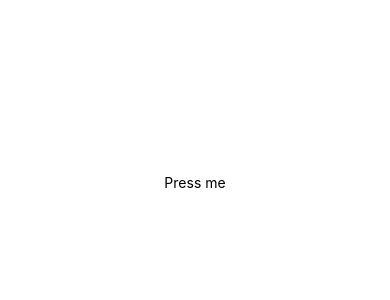
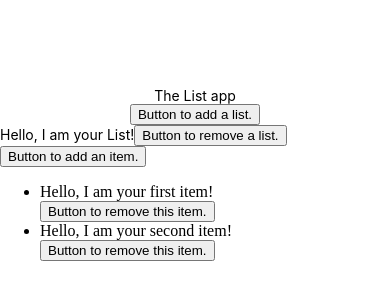
Before and after one commit to JamieBort/Kanban-Board, a React Native app: screen / in a window 390 px wide. Shown: the part 240-540 px from the top of the page. Built offline with nearby package versions, Linux system fonts and the light colour scheme.

Commit message:
Create an Item.js and a List.js component.

```diff
--- a/App.js
+++ b/App.js
@@ -1,45 +1,54 @@
 import React from 'react';
 import { StyleSheet, Text, View, TouchableOpacity } from 'react-native';
+import List from './src/js/components/List';
 
 export default function App() {
-	const [ status, setStatus ] = React.useState(false);
-
-	const toggle = () => {
-		console.log(status);
-		let update = status ? false : true;
-		setStatus(update);
-		console.log(status);
-	};
-
-	if (status) {
-		return (
-			<View style={styles.container}>
-				<TouchableOpacity onPress={toggle}>
-					<Text>Press me</Text>
-					{/* <List title={'My First List'} firstItem={'My first item'} /> */}
-				</TouchableOpacity>
-
-				<List title={'My First List'} firstItem={'My first item'} />
-			</View>
-		);
-	}
 	return (
 		<View style={styles.container}>
-			<TouchableOpacity onPress={toggle}>
-				<Text>Press me</Text>
-			</TouchableOpacity>
+			<Text>The List app</Text>
+			<button>Button to add a list.</button>
+			<List />
 		</View>
 	);
+
+	// const [ status, setStatus ] = React.useState(false);
+
+	// const toggle = () => {
+	// 	console.log(status);
+	// 	let update = status ? false : true;
+	// 	setStatus(update);
+	// 	console.log(status);
+	// };
+
+	// if (status) {
+	// 	return (
+	// 		<View style={styles.container}>
+	// 			<TouchableOpacity onPress={toggle}>
+	// 				<Text>Press me</Text>
+	// 				{/* <List title={'My First List'} firstItem={'My first item'} /> */}
+	// 			</TouchableOpacity>
+
+	// 			<List title={'My First List'} firstItem={'My first item'} />
+	// 		</View>
+	// 	);
+	// }
+	// return (
+	// 	<View style={styles.container}>
+	// 		<TouchableOpacity onPress={toggle}>
+	// 			<Text>Press me</Text>
+	// 		</TouchableOpacity>
+	// 	</View>
+	// );
 }
 
-const List = (props) => {
-	return (
-		<div>
-			<h1>{props.title}</h1>
-			<p>{props.firstItem}</p>
-		</div>
-	);
-};
+// const List = (props) => {
+// 	return (
+// 		<div>
+// 			<h1>{props.title}</h1>
+// 			<p>{props.firstItem}</p>
+// 		</div>
+// 	);
+// };
 
 const styles = StyleSheet.create({
 	container: {
--- /dev/null
+++ b/src/js/components/Item.js
@@ -0,0 +1,13 @@
+import React from 'react';
+import { Text } from 'react-native';
+
+const Item = (props) => {
+	return (
+		<div>
+			<li>Hello, I am your {props.message} item!</li>
+			<button>Button to remove this item.</button>
+		</div>
+	);
+};
+
+export default Item;
--- /dev/null
+++ b/src/js/components/List.js
@@ -0,0 +1,19 @@
+import React from 'react';
+import { Text } from 'react-native';
+import Item from './Item';
+
+const List = () => {
+	return (
+		<div>
+			<Text>Hello, I am your List!</Text>
+			<button>Button to remove a list.</button>
+			<button>Button to add an item.</button>
+			<ul>
+				<Item message="first" />
+				<Item message="second" />
+			</ul>
+		</div>
+	);
+};
+
+export default List;
```
